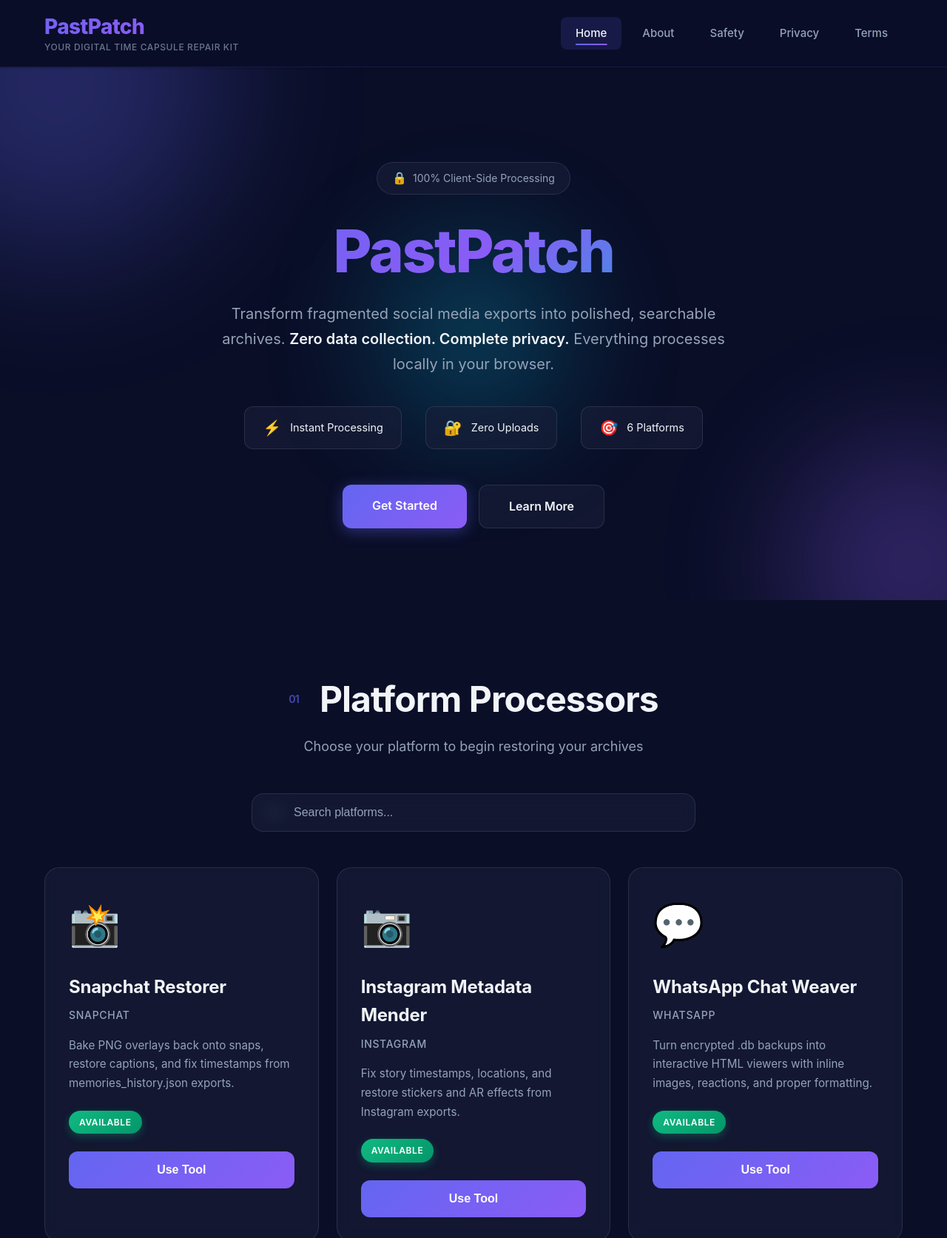
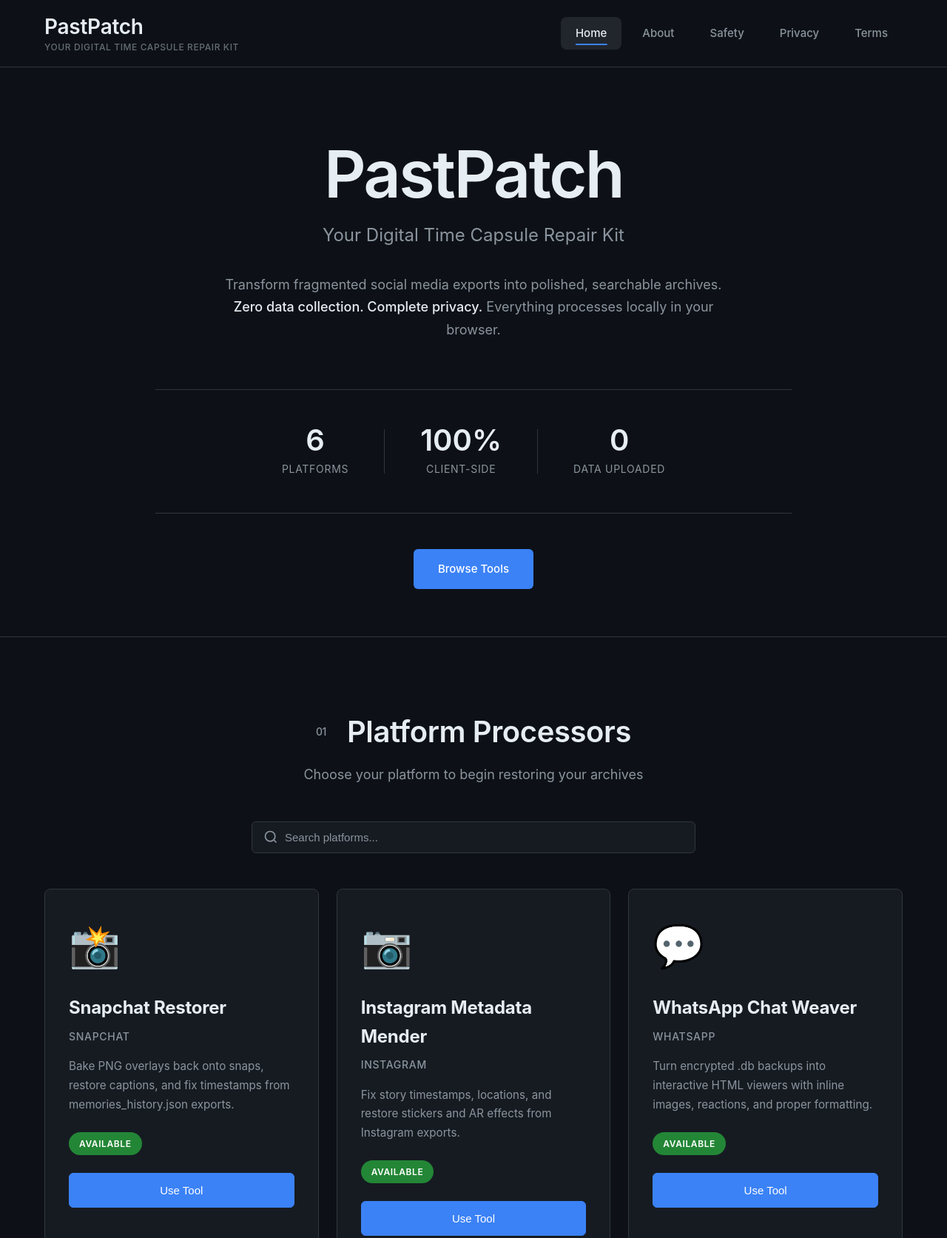
Before and after one commit to curaconcept/PastPatch, a website built with Vite: page index.html in a window 1280 px wide. Shown: the top 1673 px of the page at 74% size. Built offline with nearby package versions, Linux system fonts and the light colour scheme.

Commit message:
Redesign UI/UX to match Cursor's dark minimal aesthetic
- Changed to darker color scheme (Cursor-inspired)
- Removed gradients, using solid colors instead
- Redesigned hero section with stats display (less traditional)
- Updated all components to minimal, clean design
- Removed glassmorphism effects
- Simplified borders and shadows
- More professional, understated appearance
- Better typography and spacing

```diff
--- a/src/pages/home-page.js
+++ b/src/pages/home-page.js
@@ -12,40 +12,33 @@
     render() {
         return `
             <section class="hero-modern">
-                <div class="hero-background">
-                    <div class="gradient-orb orb-1"></div>
-                    <div class="gradient-orb orb-2"></div>
-                    <div class="gradient-orb orb-3"></div>
-                </div>
                 <div class="container hero-content">
-                    <div class="hero-badge">
-                        <span class="badge-icon">🔒</span>
-                        <span>100% Client-Side Processing</span>
+                    <div class="hero-main">
+                        <h1 class="hero-title">PastPatch</h1>
+                        <p class="hero-subtitle">Your Digital Time Capsule Repair Kit</p>
+                        <p class="hero-description">
+                            Transform fragmented social media exports into polished, searchable archives.
+                            <strong>Zero data collection. Complete privacy.</strong> Everything processes locally in your browser.
+                        </p>
                     </div>
-                    <h1 class="hero-title">
-                        <span class="gradient-text">PastPatch</span>
-                    </h1>
-                    <p class="hero-description">
-                        Transform fragmented social media exports into polished, searchable archives.
-                        <strong>Zero data collection. Complete privacy.</strong> Everything processes locally in your browser.
-                    </p>
-                    <div class="hero-features">
-                        <div class="feature-item">
-                            <div class="feature-icon">⚡</div>
-                            <span>Instant Processing</span>
+                    <div class="hero-stats">
+                        <div class="stat-item">
+                            <div class="stat-number">6</div>
+                            <div class="stat-label">Platforms</div>
                         </div>
-                        <div class="feature-item">
-                            <div class="feature-icon">🔐</div>
-                            <span>Zero Uploads</span>
+                        <div class="stat-divider"></div>
+                        <div class="stat-item">
+                            <div class="stat-number">100%</div>
+                            <div class="stat-label">Client-Side</div>
                         </div>
-                        <div class="feature-item">
-                            <div class="feature-icon">🎯</div>
-                            <span>6 Platforms</span>
+                        <div class="stat-divider"></div>
+                        <div class="stat-item">
+                            <div class="stat-number">0</div>
+                            <div class="stat-label">Data Uploaded</div>
                         </div>
                     </div>
                     <div class="hero-cta">
-                        <a href="#catalog-section" class="cta-primary">Get Started</a>
-                        <a href="#about" class="cta-secondary">Learn More</a>
+                        <a href="#catalog-section" class="cta-primary">Browse Tools</a>
                     </div>
                 </div>
             </section>
--- a/src/styles/main.css
+++ b/src/styles/main.css
@@ -6,24 +6,23 @@
 }
 
 :root {
-    --primary-color: #6366f1;
-    --primary-dark: #4f46e5;
-    --secondary-color: #8b5cf6;
-    --accent-color: #06b6d4;
-    --accent-purple: #a855f7;
-    --background: #0a0e27;
-    --surface: #1a1f3a;
-    --surface-light: #252b47;
-    --surface-hover: #2d3555;
-    --text-primary: #f1f5f9;
-    --text-secondary: #94a3b8;
-    --border-color: #1e293b;
-    --border-glow: rgba(99, 102, 241, 0.3);
-    --success: #10b981;
-    --warning: #f59e0b;
-    --error: #ef4444;
-    --glass-bg: rgba(26, 31, 58, 0.6);
-    --glass-border: rgba(255, 255, 255, 0.1);
+    --primary-color: #3b82f6;
+    --primary-dark: #2563eb;
+    --secondary-color: #6366f1;
+    --accent-color: #8b5cf6;
+    --background: #0d1117;
+    --surface: #161b22;
+    --surface-light: #1c2128;
+    --surface-hover: #21262d;
+    --text-primary: #e6edf3;
+    --text-secondary: #8b949e;
+    --border-color: #30363d;
+    --border-subtle: #21262d;
+    --success: #238636;
+    --warning: #d29922;
+    --error: #da3633;
+    --glass-bg: rgba(22, 27, 34, 0.8);
+    --glass-border: rgba(48, 54, 61, 0.5);
 }
 
 body {
@@ -48,15 +47,13 @@
 
 /* Header */
 header {
-    background: rgba(10, 14, 39, 0.95);
-    backdrop-filter: blur(20px) saturate(180%);
-    border-bottom: 1px solid rgba(99, 102, 241, 0.15);
+    background: var(--background);
+    border-bottom: 1px solid var(--border-color);
     padding: 0;
     position: sticky;
     top: 0;
     z-index: 100;
     transition: all 0.3s ease;
-    box-shadow: 0 1px 3px rgba(0, 0, 0, 0.2);
 }
 
 .header-container {
@@ -76,31 +73,22 @@
 
 header h1 {
     font-size: 1.75rem;
-    background: linear-gradient(135deg, var(--primary-color), var(--secondary-color), var(--accent-color));
-    background-size: 200% 200%;
-    -webkit-background-clip: text;
-    -webkit-text-fill-color: transparent;
-    background-clip: text;
-    animation: gradient-shift 3s ease infinite;
+    color: var(--text-primary);
     margin: 0;
-    font-weight: 800;
-    letter-spacing: -0.02em;
+    font-weight: 600;
+    letter-spacing: -0.01em;
     line-height: 1.2;
 }
 
 header h1 a {
     text-decoration: none;
+    color: inherit;
     display: inline-block;
-    transition: transform 0.3s ease;
+    transition: opacity 0.2s ease;
 }
 
 header h1 a:hover {
-    transform: scale(1.05);
-}
-
-@keyframes gradient-shift {
-    0%, 100% { background-position: 0% 50%; }
-    50% { background-position: 100% 50%; }
+    opacity: 0.8;
 }
 
 .tagline {
@@ -117,208 +105,105 @@
 /* Modern Hero Section */
 .hero-modern {
     position: relative;
-    padding: 8rem 0 6rem;
-    text-align: center;
-    overflow: hidden;
-    min-height: 90vh;
-    display: flex;
-    align-items: center;
-}
-
-.hero-background {
-    position: absolute;
-    top: 0;
-    left: 0;
-    right: 0;
-    bottom: 0;
-    z-index: 0;
-    overflow: hidden;
-}
-
-.gradient-orb {
-    position: absolute;
-    border-radius: 50%;
-    filter: blur(80px);
-    opacity: 0.4;
-    animation: float 20s ease-in-out infinite;
-}
-
-.orb-1 {
-    width: 500px;
-    height: 500px;
-    background: radial-gradient(circle, var(--primary-color), transparent);
-    top: -200px;
-    left: -200px;
-    animation-delay: 0s;
-}
-
-.orb-2 {
-    width: 400px;
-    height: 400px;
-    background: radial-gradient(circle, var(--secondary-color), transparent);
-    bottom: -150px;
-    right: -150px;
-    animation-delay: 5s;
-}
-
-.orb-3 {
-    width: 300px;
-    height: 300px;
-    background: radial-gradient(circle, var(--accent-color), transparent);
-    top: 50%;
-    left: 50%;
-    transform: translate(-50%, -50%);
-    animation-delay: 10s;
-}
-
-@keyframes float {
-    0%, 100% { transform: translate(0, 0) scale(1); }
-    33% { transform: translate(30px, -30px) scale(1.1); }
-    66% { transform: translate(-20px, 20px) scale(0.9); }
+    padding: 6rem 0 4rem;
+    border-bottom: 1px solid var(--border-color);
 }
 
 .hero-content {
-    position: relative;
-    z-index: 1;
     max-width: 900px;
+    margin: 0 auto;
 }
 
-.hero-badge {
-    display: inline-flex;
-    align-items: center;
-    gap: 0.5rem;
-    padding: 0.5rem 1.25rem;
-    background: var(--glass-bg);
-    backdrop-filter: blur(10px);
-    border: 1px solid var(--glass-border);
-    border-radius: 50px;
-    font-size: 0.875rem;
-    color: var(--text-secondary);
-    margin-bottom: 2rem;
-    animation: fade-in-up 0.6s ease;
-}
-
-.badge-icon {
-    font-size: 1rem;
+.hero-main {
+    text-align: center;
+    margin-bottom: 4rem;
 }
 
 .hero-title {
-    font-size: clamp(2.5rem, 8vw, 5rem);
-    font-weight: 800;
+    font-size: clamp(3rem, 8vw, 5.5rem);
+    font-weight: 600;
     line-height: 1.1;
-    margin-bottom: 1.5rem;
+    margin-bottom: 1rem;
     letter-spacing: -0.03em;
-    animation: fade-in-up 0.8s ease 0.2s both;
+    color: var(--text-primary);
 }
 
-.gradient-text {
-    background: linear-gradient(135deg, var(--primary-color), var(--secondary-color), var(--accent-color));
-    background-size: 200% 200%;
-    -webkit-background-clip: text;
-    -webkit-text-fill-color: transparent;
-    background-clip: text;
-    animation: gradient-shift 3s ease infinite;
+.hero-subtitle {
+    font-size: clamp(1.125rem, 2vw, 1.5rem);
+    color: var(--text-secondary);
+    margin-bottom: 2rem;
+    font-weight: 400;
 }
 
 .hero-description {
-    font-size: clamp(1rem, 2vw, 1.25rem);
+    font-size: clamp(1rem, 1.5vw, 1.125rem);
     color: var(--text-secondary);
     max-width: 700px;
-    margin: 0 auto 2.5rem;
+    margin: 0 auto;
     line-height: 1.7;
-    animation: fade-in-up 0.8s ease 0.4s both;
 }
 
 .hero-description strong {
     color: var(--text-primary);
-    font-weight: 600;
+    font-weight: 500;
 }
 
-.hero-features {
+.hero-stats {
     display: flex;
-    gap: 2rem;
+    align-items: center;
     justify-content: center;
-    flex-wrap: wrap;
-    margin-bottom: 3rem;
-    animation: fade-in-up 0.8s ease 0.6s both;
+    gap: 3rem;
+    padding: 3rem 0;
+    margin: 3rem 0;
+    border-top: 1px solid var(--border-color);
+    border-bottom: 1px solid var(--border-color);
 }
 
-.feature-item {
-    display: flex;
-    align-items: center;
-    gap: 0.75rem;
-    padding: 0.75rem 1.5rem;
-    background: var(--glass-bg);
-    backdrop-filter: blur(10px);
-    border: 1px solid var(--glass-border);
-    border-radius: 12px;
-    font-size: 0.9rem;
-    color: var(--text-primary);
-    transition: all 0.3s ease;
+.stat-item {
+    text-align: center;
 }
 
-.feature-item:hover {
-    transform: translateY(-2px);
-    border-color: var(--primary-color);
-    box-shadow: 0 8px 24px rgba(99, 102, 241, 0.2);
+.stat-number {
+    font-size: 2.5rem;
+    font-weight: 600;
+    color: var(--text-primary);
+    line-height: 1;
+    margin-bottom: 0.5rem;
 }
 
-.feature-icon {
-    font-size: 1.25rem;
+.stat-label {
+    font-size: 0.875rem;
+    color: var(--text-secondary);
+    text-transform: uppercase;
+    letter-spacing: 0.05em;
+}
+
+.stat-divider {
+    width: 1px;
+    height: 60px;
+    background: var(--border-color);
 }
 
 .hero-cta {
-    display: flex;
-    gap: 1rem;
-    justify-content: center;
-    flex-wrap: wrap;
-    animation: fade-in-up 0.8s ease 0.8s both;
-}
-
-.cta-primary,
-.cta-secondary {
-    padding: 1rem 2.5rem;
-    border-radius: 12px;
-    font-weight: 600;
-    font-size: 1rem;
-    text-decoration: none;
-    transition: all 0.3s ease;
-    display: inline-block;
+    text-align: center;
 }
 
 .cta-primary {
-    background: linear-gradient(135deg, var(--primary-color), var(--secondary-color));
+    display: inline-block;
+    padding: 0.875rem 2rem;
+    background: var(--primary-color);
     color: white;
-    box-shadow: 0 4px 20px rgba(99, 102, 241, 0.4);
+    border-radius: 6px;
+    font-weight: 500;
+    font-size: 0.9375rem;
+    text-decoration: none;
+    transition: all 0.2s ease;
+    border: 1px solid transparent;
 }
 
 .cta-primary:hover {
-    transform: translateY(-2px);
-    box-shadow: 0 8px 30px rgba(99, 102, 241, 0.6);
-}
-
-.cta-secondary {
-    background: var(--glass-bg);
-    backdrop-filter: blur(10px);
-    border: 1px solid var(--glass-border);
-    color: var(--text-primary);
-}
-
-.cta-secondary:hover {
-    transform: translateY(-2px);
+    background: var(--primary-dark);
     border-color: var(--primary-color);
-    background: var(--surface-hover);
-}
-
-@keyframes fade-in-up {
-    from {
-        opacity: 0;
-        transform: translateY(20px);
-    }
-    to {
-        opacity: 1;
-        transform: translateY(0);
-    }
 }
 
 /* Catalog Section */
@@ -335,21 +220,21 @@
 .section-number {
     display: inline-block;
     font-size: 0.875rem;
-    font-weight: 700;
-    color: var(--primary-color);
+    font-weight: 500;
+    color: var(--text-secondary);
     margin-right: 0.75rem;
-    opacity: 0.6;
 }
 
 .section-title {
-    font-size: clamp(2rem, 5vw, 3rem);
-    font-weight: 700;
+    font-size: clamp(1.75rem, 4vw, 2.5rem);
+    font-weight: 600;
     margin-bottom: 0.75rem;
-    letter-spacing: -0.02em;
+    letter-spacing: -0.01em;
     display: flex;
     align-items: center;
     justify-content: center;
     gap: 1rem;
+    color: var(--text-primary);
 }
 
 .section-subtitle {
@@ -367,7 +252,7 @@
 
 .search-icon {
     position: absolute;
-    left: 1.25rem;
+    left: 1rem;
     top: 50%;
     transform: translateY(-50%);
     color: var(--text-secondary);
@@ -376,21 +261,19 @@
 
 .search-bar-modern input {
     width: 100%;
-    padding: 1rem 1rem 1rem 3.5rem;
-    background: var(--glass-bg);
-    backdrop-filter: blur(10px);
-    border: 1px solid var(--glass-border);
-    border-radius: 16px;
+    padding: 0.75rem 1rem 0.75rem 2.75rem;
+    background: var(--surface);
+    border: 1px solid var(--border-color);
+    border-radius: 6px;
     color: var(--text-primary);
-    font-size: 1rem;
-    transition: all 0.3s ease;
+    font-size: 0.9375rem;
+    transition: all 0.2s ease;
 }
 
 .search-bar-modern input:focus {
     outline: none;
     border-color: var(--primary-color);
-    box-shadow: 0 0 0 4px rgba(99, 102, 241, 0.1);
-    background: var(--surface);
+    background: var(--surface-hover);
 }
 
 .search-bar-modern input::placeholder {
@@ -406,39 +289,18 @@
 }
 
 .tool-card {
-    background: var(--glass-bg);
-    backdrop-filter: blur(10px);
-    border: 1px solid var(--glass-border);
-    border-radius: 20px;
+    background: var(--surface);
+    border: 1px solid var(--border-color);
+    border-radius: 8px;
     padding: 2rem;
-    transition: all 0.4s cubic-bezier(0.4, 0, 0.2, 1);
+    transition: all 0.2s ease;
     cursor: pointer;
     position: relative;
-    overflow: hidden;
-}
-
-.tool-card::before {
-    content: '';
-    position: absolute;
-    top: 0;
-    left: 0;
-    right: 0;
-    height: 3px;
-    background: linear-gradient(90deg, var(--primary-color), var(--secondary-color));
-    transform: scaleX(0);
-    transform-origin: left;
-    transition: transform 0.4s ease;
 }
 
 .tool-card:hover {
-    transform: translateY(-8px);
     border-color: var(--primary-color);
-    box-shadow: 0 20px 40px rgba(99, 102, 241, 0.3);
     background: var(--surface-hover);
-}
-
-.tool-card:hover::before {
-    transform: scaleX(1);
 }
 
 .tool-icon {
@@ -495,50 +357,29 @@
 }
 
 .tool-status.available {
-    background: linear-gradient(135deg, var(--success), #059669);
-    box-shadow: 0 4px 12px rgba(16, 185, 129, 0.3);
+    background: var(--success);
 }
 
 .tool-button {
     width: 100%;
-    padding: 1rem;
-    background: linear-gradient(135deg, var(--primary-color), var(--secondary-color));
+    padding: 0.875rem;
+    background: var(--primary-color);
     color: white;
-    border: none;
-    border-radius: 12px;
-    font-size: 1rem;
-    font-weight: 600;
+    border: 1px solid var(--primary-color);
+    border-radius: 6px;
+    font-size: 0.9375rem;
+    font-weight: 500;
     cursor: pointer;
-    transition: all 0.3s ease;
-    position: relative;
-    overflow: hidden;
-}
-
-.tool-button::before {
-    content: '';
-    position: absolute;
-    top: 50%;
-    left: 50%;
-    width: 0;
-    height: 0;
-    border-radius: 50%;
-    background: rgba(255, 255, 255, 0.2);
-    transform: translate(-50%, -50%);
-    transition: width 0.6s, height 0.6s;
-}
-
-.tool-button:hover::before {
-    width: 300px;
-    height: 300px;
+    transition: all 0.2s ease;
 }
 
 .tool-button:hover {
-    transform: translateY(-2px);
-    box-shadow: 0 8px 24px rgba(99, 102, 241, 0.4);
+    background: var(--primary-dark);
+    border-color: var(--primary-dark);
 }
 
 .tool-button:active {
-    transform: translateY(0);
+    opacity: 0.9;
 }
 
 /* Upload Section */
@@ -555,39 +396,20 @@
 }
 
 .upload-area {
-    border: 2px dashed var(--glass-border);
-    border-radius: 20px;
+    border: 2px dashed var(--border-color);
+    border-radius: 8px;
     padding: 4rem 2rem;
     text-align: center;
     cursor: pointer;
-    transition: all 0.4s ease;
-    background: var(--glass-bg);
-    backdrop-filter: blur(10px);
+    transition: all 0.2s ease;
+    background: var(--surface);
     position: relative;
-    overflow: hidden;
-}
-
-.upload-area::before {
-    content: '';
-    position: absolute;
-    top: 0;
-    left: -100%;
-    width: 100%;
-    height: 100%;
-    background: linear-gradient(90deg, transparent, rgba(99, 102, 241, 0.1), transparent);
-    transition: left 0.5s ease;
-}
-
-.upload-area:hover::before {
-    left: 100%;
 }
 
 .upload-area:hover,
 .upload-area.drag-over {
     border-color: var(--primary-color);
     background: var(--surface-hover);
-    transform: scale(1.02);
-    box-shadow: 0 8px 32px rgba(99, 102, 241, 0.2);
 }
 
 .upload-prompt svg {
@@ -747,7 +569,7 @@
     left: 50%;
     width: 0;
     height: 2px;
-    background: linear-gradient(90deg, var(--primary-color), var(--secondary-color));
+    background: var(--primary-color);
     transform: translateX(-50%);
     transition: width 0.3s ease;
     border-radius: 2px;
@@ -755,7 +577,7 @@
 
 .main-nav a:hover {
     color: var(--text-primary);
-    background: rgba(99, 102, 241, 0.1);
+    background: var(--surface-hover);
 }
 
 .main-nav a:hover::after {
@@ -765,12 +587,12 @@
 /* Active nav state - check current route */
 .main-nav a.active {
     color: var(--text-primary);
-    background: rgba(99, 102, 241, 0.15);
+    background: var(--surface-hover);
 }
 
 .main-nav a.active::after {
     width: calc(100% - 2.5rem);
-    background: linear-gradient(90deg, var(--primary-color), var(--secondary-color));
+    background: var(--primary-color);
 }
 
 /* Content Pages */
@@ -861,29 +683,27 @@
 
 .back-button {
     margin-bottom: 2rem;
-    padding: 0.75rem 1.5rem;
-    background: var(--glass-bg);
-    backdrop-filter: blur(10px);
-    border: 1px solid var(--glass-border);
-    border-radius: 12px;
+    padding: 0.625rem 1.25rem;
+    background: var(--surface);
+    border: 1px solid var(--border-color);
+    border-radius: 6px;
     color: var(--text-primary);
     cursor: pointer;
     font-weight: 500;
-    transition: all 0.3s ease;
+    transition: all 0.2s ease;
     display: inline-flex;
     align-items: center;
     gap: 0.5rem;
-    font-size: 0.95rem;
+    font-size: 0.9375rem;
 }
 
 .back-button:hover {
     background: var(--surface-hover);
-    border-color: var(--primary-color);
-    transform: translateX(-4px);
+    border-color: var(--border-color);
 }
 
 .back-button svg {
-    transition: transform 0.3s ease;
+    transition: transform 0.2s ease;
 }
 
 .back-button:hover svg {
@@ -920,22 +740,10 @@
 
 /* Footer */
 footer {
-    background: rgba(10, 14, 39, 0.9);
-    backdrop-filter: blur(20px) saturate(180%);
-    border-top: 1px solid rgba(99, 102, 241, 0.1);
+    background: var(--background);
+    border-top: 1px solid var(--border-color);
     padding: 3rem 0 2rem;
     margin-top: 6rem;
-    position: relative;
-}
-
-footer::before {
-    content: '';
-    position: absolute;
-    top: 0;
-    left: 0;
-    right: 0;
-    height: 1px;
-    background: linear-gradient(90deg, transparent, var(--primary-color), transparent);
 }
 
 .footer-links {
@@ -964,7 +772,7 @@
     left: 50%;
     width: 0;
     height: 2px;
-    background: linear-gradient(90deg, var(--primary-color), var(--secondary-color));
+    background: var(--primary-color);
     transform: translateX(-50%);
     transition: width 0.3s ease;
 }
```
